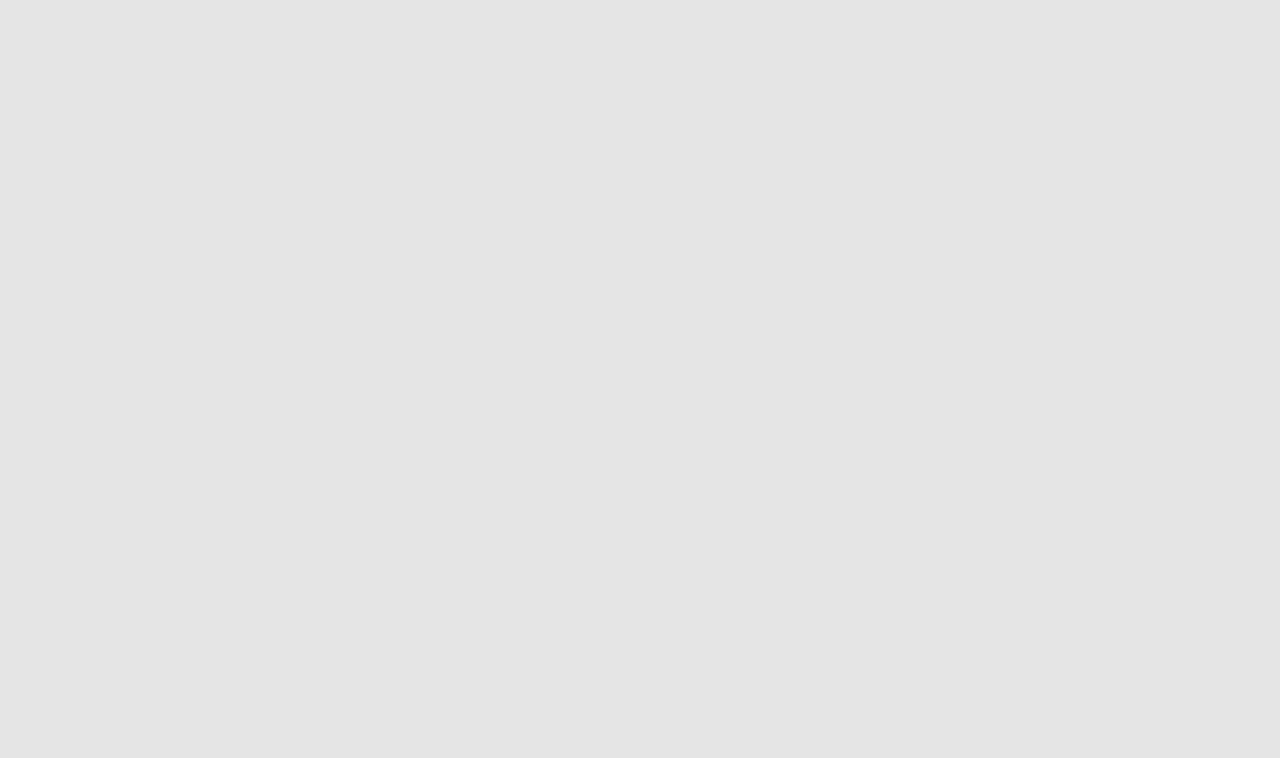
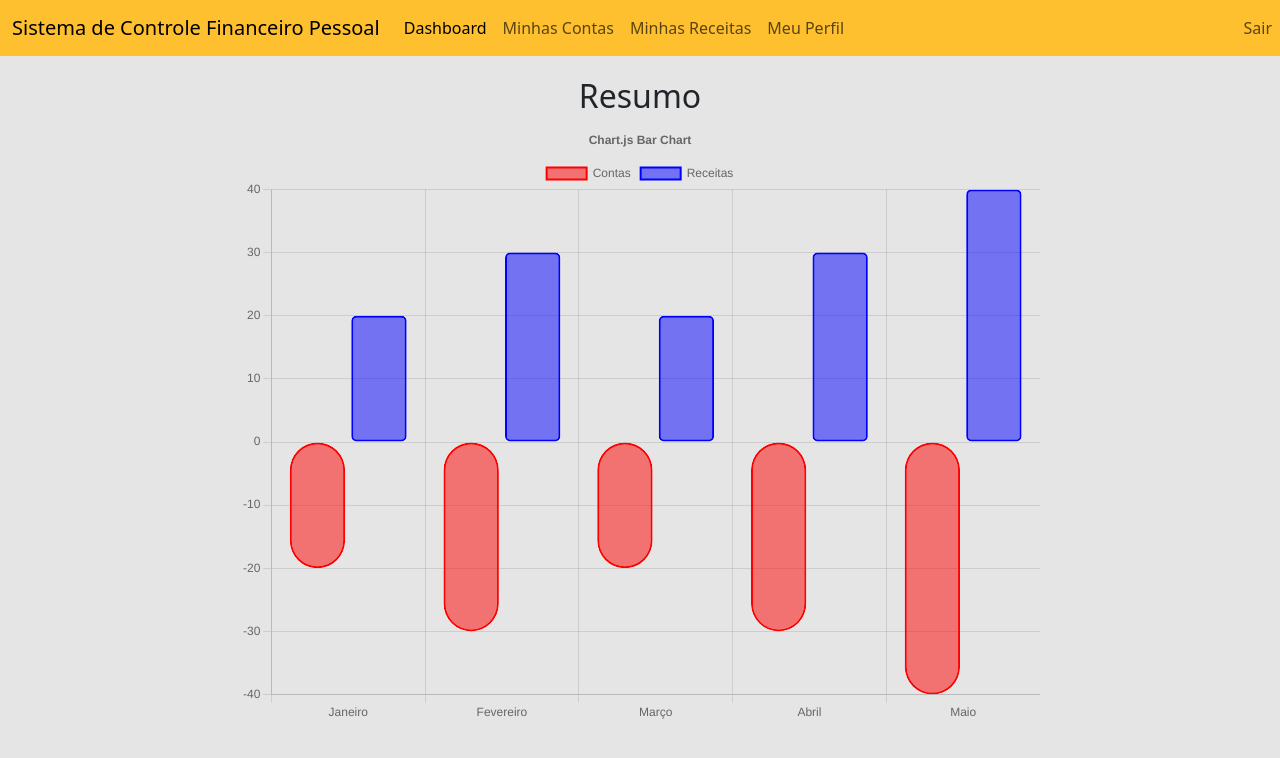
Before and after one commit to thecodergus/odaw-final, a Svelte app in the folder front-end/: page /dashboard in a window 1280 px wide. Shown: the top 758 px of the page. Built offline with nearby package versions, Linux system fonts and the light colour scheme.

Commit message:
Criando o dashboard

```diff
--- a/front-end/package.json
+++ b/front-end/package.json
@@ -15,6 +15,7 @@
   },
   "dependencies": {
     "bootstrap": "^5.3.3",
+    "chart.js": "^4.4.3",
     "svelte-routing": "^2.13.0"
   }
 }
--- a/front-end/src/App.svelte
+++ b/front-end/src/App.svelte
@@ -3,6 +3,7 @@
 
   import CadastroUsuario from "./routes/CadastroUsuario.svelte";
   import Login from "./routes/Login.svelte";
+  import Dashboard from "./routes/Dashboard.svelte";
 
   export let url = "";
 </script>
@@ -10,6 +11,7 @@
 <Router {url}>
   <Route path="/cadastro" component={CadastroUsuario} />
   <Route path="/login" component={Login} />
+  <Route path="/dashboard" component={Dashboard} />
 </Router>
 
 <style>
--- /dev/null
+++ b/front-end/src/routes/Dashboard.svelte
@@ -0,0 +1,96 @@
+<script>
+    import Chart from "chart.js/auto";
+    import { onMount } from "svelte";
+
+    let resumoCanvas;
+    const data = {
+        labels: ["Janeiro", "Fevereiro", "Março", "Abril", "Maio"],
+        datasets: [
+            {
+                label: "Contas",
+                data: [-20, -30, -20, -30, -40],
+                borderColor: "red",
+                backgroundColor: "rgba(255, 0, 0, 0.5)",
+                borderWidth: 2,
+                borderRadius: Number.MAX_VALUE,
+                borderSkipped: false,
+            },
+            {
+                label: "Receitas",
+                data: [20, 30, 20, 30, 40],
+                borderColor: "blue",
+                backgroundColor: "rgba(0, 0, 255, 0.5)",
+                borderWidth: 2,
+                borderRadius: 5,
+                borderSkipped: false,
+            },
+        ],
+    };
+
+    onMount(() => {
+        const ctx = resumoCanvas.getContext("2d");
+        const resumoChart = new Chart(ctx, {
+            type: "bar",
+            data: data,
+            options: {
+                responsive: true,
+                plugins: {
+                    legend: {
+                        position: "top",
+                    },
+                    title: {
+                        display: true,
+                        text: "Chart.js Bar Chart",
+                    },
+                },
+            },
+        });
+    });
+</script>
+
+<nav class="navbar navbar-expand-lg fixed-top nav-cor">
+    <div class="container-fluid">
+        <a class="navbar-brand" href="#"
+            >Sistema de Controle Financeiro Pessoal</a
+        >
+        <button
+            class="navbar-toggler"
+            type="button"
+            data-bs-toggle="collapse"
+            data-bs-target="#navbarNavAltMarkup"
+            aria-controls="navbarNavAltMarkup"
+            aria-expanded="false"
+            aria-label="Toggle navigation"
+        >
+            <span class="navbar-toggler-icon"></span>
+        </button>
+        <div class="collapse navbar-collapse" id="navbarNavAltMarkup">
+            <div class="navbar-nav">
+                <a class="nav-link active" aria-current="page" href="#"
+                    >Dashboard</a
+                >
+                <a class="nav-link" href="#">Minhas Contas</a>
+                <a class="nav-link" href="#">Minhas Receitas</a>
+                <a class="nav-link" href="#">Meu Perfil</a>
+                <a class="nav-link sair-link" href="#">Sair</a>
+            </div>
+        </div>
+    </div>
+</nav>
+
+<div class="container">
+    <h2>Resumo</h2>
+    <canvas bind:this={resumoCanvas} id="resumo" width="800px" height="600px"
+    ></canvas>
+</div>
+
+<style>
+    .nav-cor {
+        background-color: #ffc02f;
+    }
+
+    .sair-link {
+        position: absolute;
+        right: 0;
+    }
+</style>
```
Also changed, not shown: 1 other file (tests, documents, lock files or other folders).
